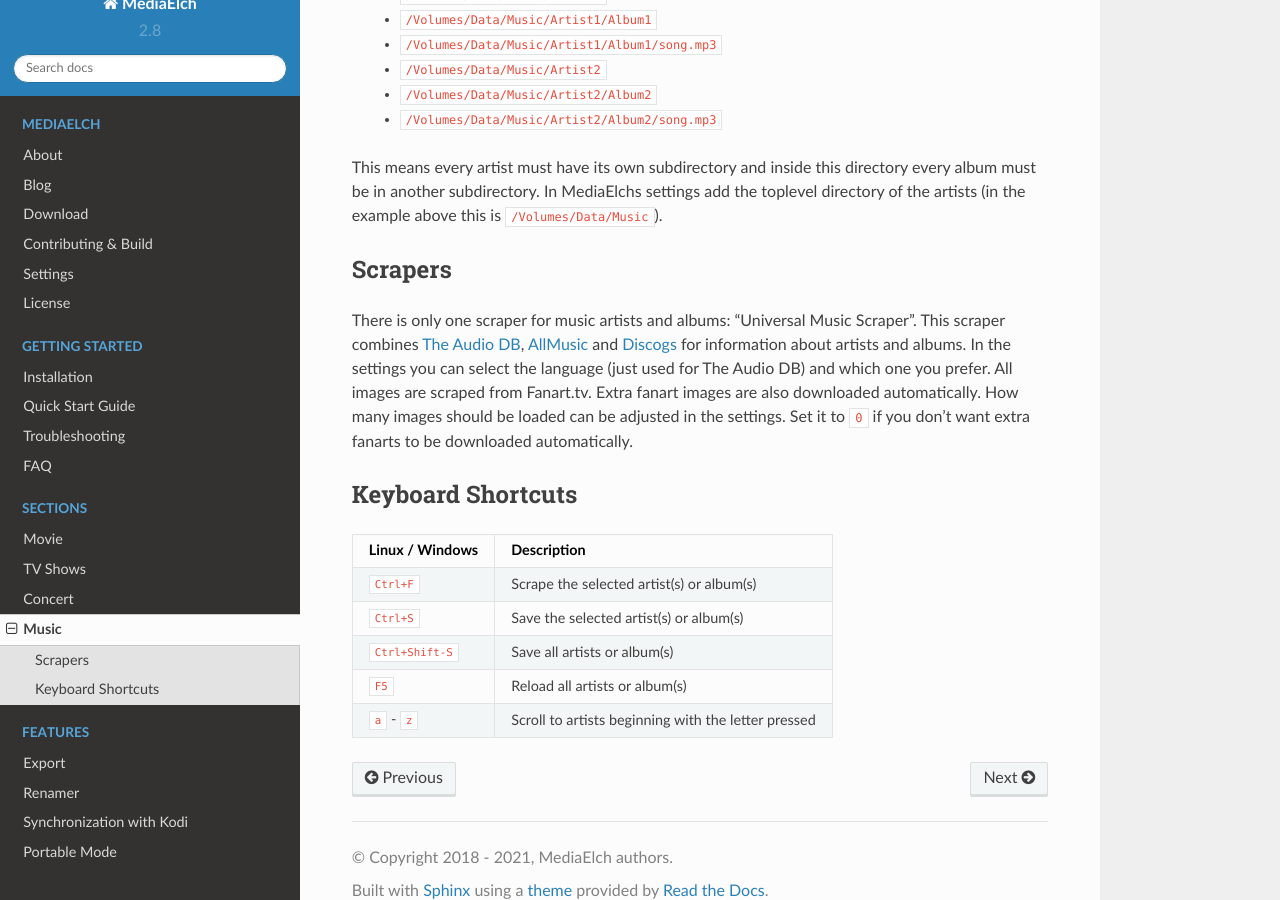
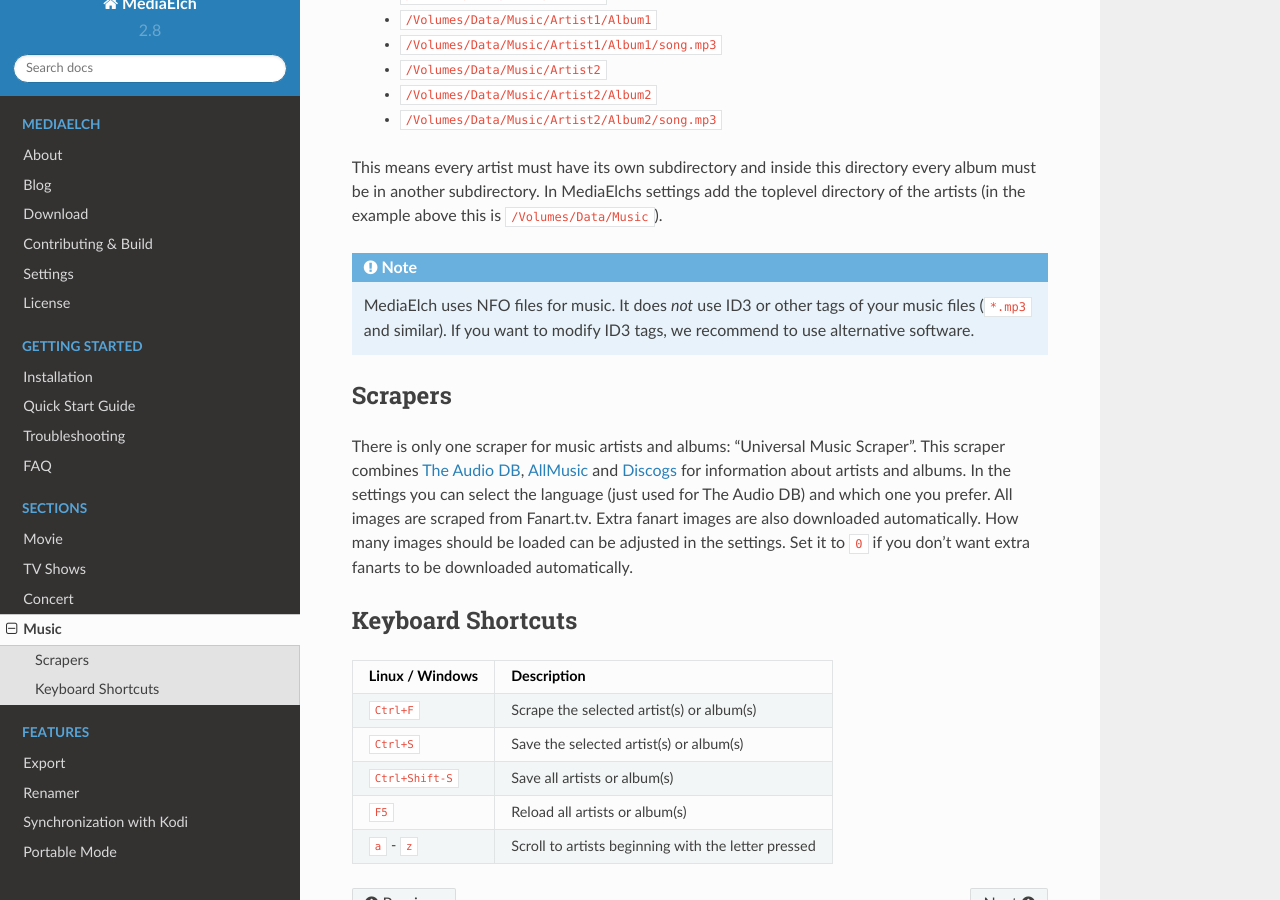
Before and after one commit to mediaelch/mediaelch-doc, a Sphinx documentation site: the page built from docs/source/music/index.rst, in a window 1280 px wide and 900 px high, scrolled down 747 px. Built offline with Sphinx 7.4.7 and the Read the Docs theme 2.0.0, drawn with Linux system fonts in a browser that asks for light colours; pages that are not in the unit, such as notebooks, are missing from menus.

Commit message:
[Music] Add note about ID3 tags

```diff
--- a/docs/source/music/index.rst
+++ b/docs/source/music/index.rst
@@ -22,8 +22,16 @@ To use music scraping, your directory structure must look like the following:
  - ``/Volumes/Data/Music/Artist2/Album2/song.mp3``
 
 This means every artist must have its own subdirectory and inside this directory
-every album must be in another subdirectory. In MediaElchs settings add the
+every album must be in another subdirectory.  In MediaElchs settings add the
 toplevel directory of the artists (in the example above this is ``/Volumes/Data/Music``).
+
+
+.. note::
+
+   MediaElch uses NFO files for music.  It does *not* use ID3 or other tags of your music
+   files (``*.mp3`` and similar).  If you want to modify ID3 tags, we recommend to use
+   alternative software.
+
 
 Scrapers
 --------
```
